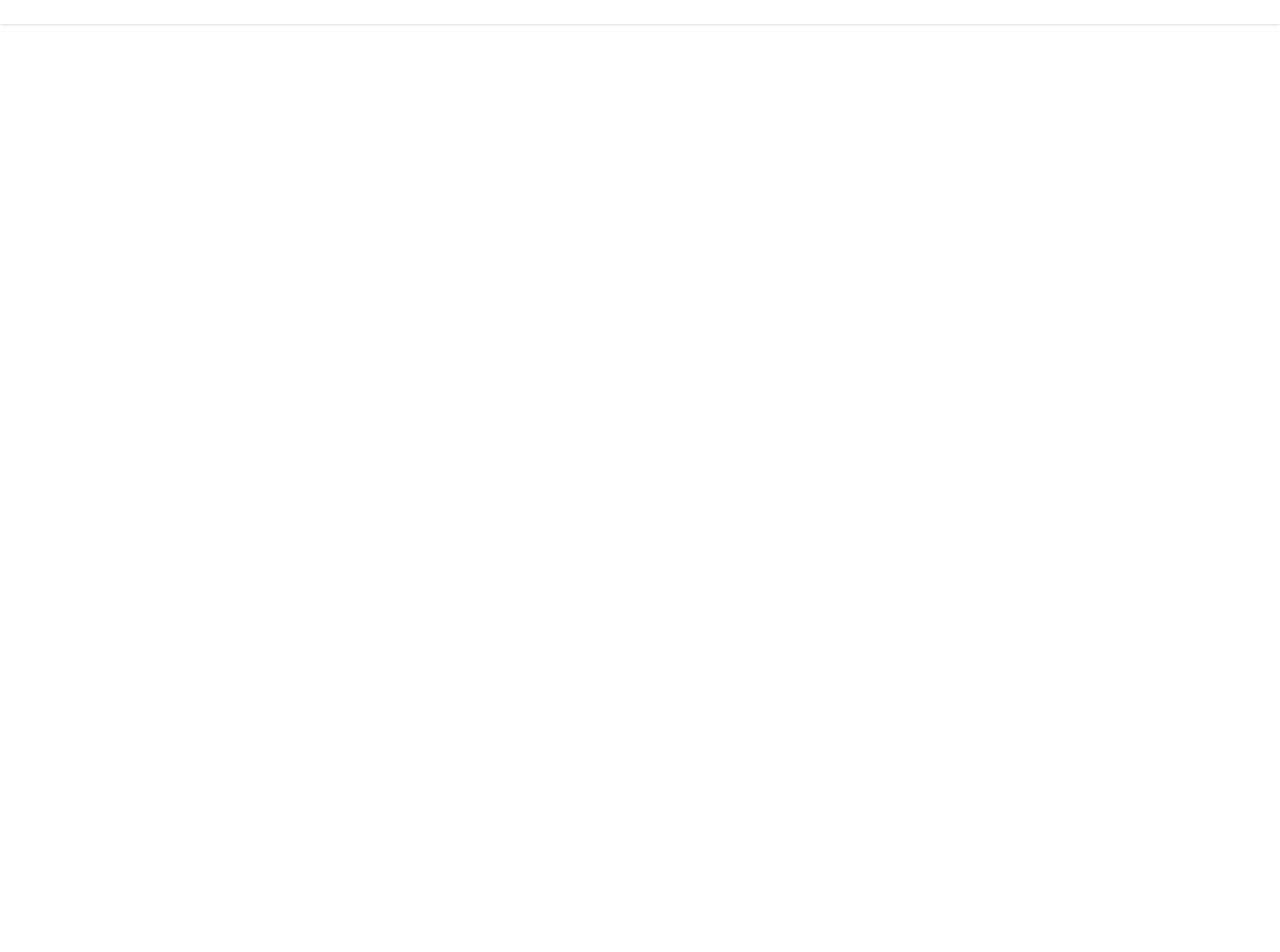
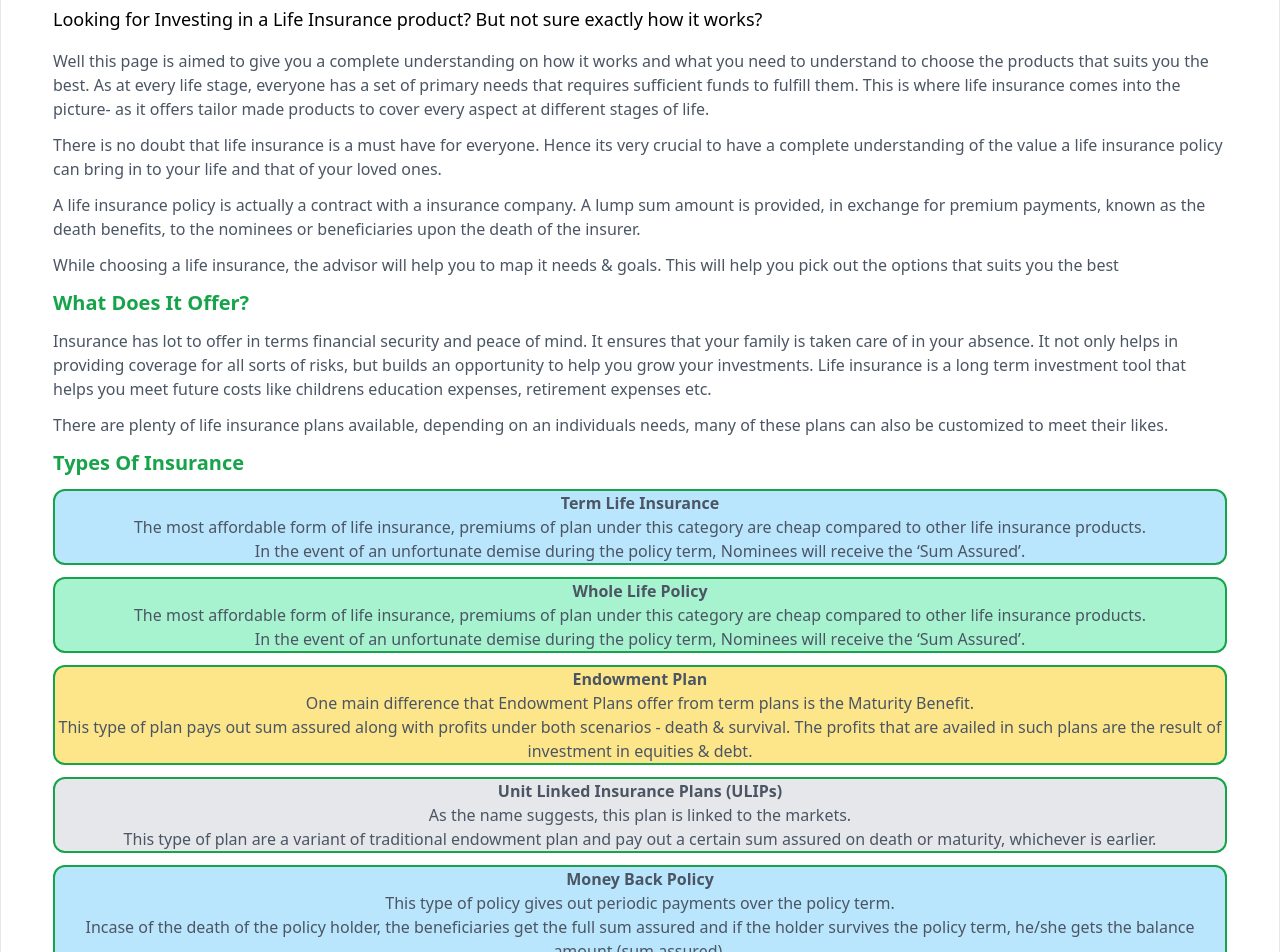
Before and after one commit to veeresh-27/businessProfile, a Next.js app: page /insurance in a window 1280 px wide. Shown: the part 180-1132 px from the top of the page. Before the commit the page ends 800 px from the top, so only its background shows below. Built offline with nearby package versions, Linux system fonts and the light colour scheme.

Commit message:
insurance page updated

```diff
--- a/pages/insurance/index.js
+++ b/pages/insurance/index.js
@@ -1,3 +1,144 @@
+// import insurance from "../public/img/insurance.png";
+
+// import life from "../public/img/life-insurance.png";
+// import Image from "next/image";
 export default function Insurance() {
-  return <div>Insurance</div>;
+  return (
+    <>
+      {" "}
+      <h1 className="text-xl text-green-600 text-center font-bold">
+        Life Insurance
+      </h1>
+      <div className="border mt-10  bg-white-200  justify-center   ">
+        <div className="mx-9 p-4 ">
+          <div>
+            <h1 className="text-xl text-green-600  font-bold">
+              Why Life Insurance
+            </h1>
+
+            <h2 className="text-lg my-4   ">
+              Looking for Investing in a Life Insurance product? But not sure
+              exactly how it works?
+            </h2>
+
+            <p className="  text-md font-base text-gray-600 my-3 ">
+              Well this page is aimed to give you a complete understanding on
+              how it works and what you need to understand to choose the
+              products that suits you the best. As at every life stage, everyone
+              has a set of primary needs that requires sufficient funds to
+              fulfill them. This is where life insurance comes into the picture-
+              as it offers tailor made products to cover every aspect at
+              different stages of life.
+            </p>
+            <div className="text-md font-base text-gray-600">
+              {/*<Image className="rounded-md" src={life} alt="" />*/}
+              <p>
+                There is no doubt that life insurance is a must have for
+                everyone. Hence its very crucial to have a complete
+                understanding of the value a life insurance policy can bring in
+                to your life and that of your loved ones.
+              </p>
+              <p className="my-3">
+                A life insurance policy is actually a contract with a insurance
+                company. A lump sum amount is provided, in exchange for premium
+                payments, known as the death benefits, to the nominees or
+                beneficiaries upon the death of the insurer.
+              </p>
+              <p className="my-3">
+                While choosing a life insurance, the advisor will help you to
+                map it needs & goals. This will help you pick out the options
+                that suits you the best
+              </p>
+            </div>
+          </div>
+          <div>
+            <h1 className="text-xl font-bold text-green-600 ">
+              What Does It Offer?
+            </h1>
+
+            <p className="  text-md font-base text-gray-600 my-3 ">
+              Insurance has lot to offer in terms financial security and peace
+              of mind. It ensures that your family is taken care of in your
+              absence. It not only helps in providing coverage for all sorts of
+              risks, but builds an opportunity to help you grow your
+              investments. Life insurance is a long term investment tool that
+              helps you meet future costs like childrens education expenses,
+              retirement expenses etc.
+            </p>
+            <p className="text-md font-base text-gray-600 my-3 ">
+              There are plenty of life insurance plans available, depending on
+              an individuals needs, many of these plans can also be customized
+              to meet their likes.
+            </p>
+          </div>
+          <div>
+            <h1 className="text-xl font-bold text-green-600 ">
+              Types Of Insurance
+            </h1>
+
+            <div className=" border-2 border-green-600  bg-sky-200 rounded-xl text-md   text-center font-base text-gray-600 my-3 ">
+              <h2 className="text-md  font-bold">Term Life Insurance</h2>
+              <p>
+                The most affordable form of life insurance, premiums of plan
+                under this category are cheap compared to other life insurance
+                products.
+              </p>
+              <p>
+                In the event of an unfortunate demise during the policy term,
+                Nominees will receive the ‘Sum Assured’.
+              </p>
+            </div>
+
+            <div className=" border-2 border-green-600 bg-emerald-200 rounded-xl text-md   text-center font-base text-gray-600 my-3 ">
+              <h2 className="text-md  font-bold">Whole Life Policy</h2>
+              <p>
+                The most affordable form of life insurance, premiums of plan
+                under this category are cheap compared to other life insurance
+                products.
+              </p>
+              <p>
+                In the event of an unfortunate demise during the policy term,
+                Nominees will receive the ‘Sum Assured’.
+              </p>
+            </div>
+            <div className=" border-2 border-green-600 bg-amber-200 rounded-xl  text-md   text-center font-base text-gray-600 my-3 ">
+              <h2 className="text-md  font-bold">Endowment Plan</h2>
+              <p>
+                One main difference that Endowment Plans offer from term plans
+                is the Maturity Benefit.
+              </p>
+              <p>
+                This type of plan pays out sum assured along with profits under
+                both scenarios - death & survival. The profits that are availed
+                in such plans are the result of investment in equities & debt.
+              </p>
+            </div>
+            <div className=" border-2 border-green-600 bg-gray-200 rounded-xl   text-md   text-center font-base text-gray-600 my-3 ">
+              <h2 className="text-md  font-bold">
+                Unit Linked Insurance Plans (ULIPs)
+              </h2>
+              <p>As the name suggests, this plan is linked to the markets.</p>
+              <p>
+                This type of plan are a variant of traditional endowment plan
+                and pay out a certain sum assured on death or maturity,
+                whichever is earlier.
+              </p>
+            </div>
+            <div className=" border-2 border-green-600  bg-sky-200 rounded-xl   text-md   text-center font-base text-gray-600 my-3 ">
+              <h2 className="text-md  font-bold">Money Back Policy</h2>
+              <p>
+                This type of policy gives out periodic payments over the policy
+                term.
+              </p>
+              <p>
+                Incase of the death of the policy holder, the beneficiaries get
+                the full sum assured and if the holder survives the policy term,
+                he/she gets the balance amount (sum assured).
+              </p>
+            </div>
+          </div>
+        </div>
+      </div>
+    </>
+  );
 }
```
Also changed, not shown: public/icons/iconArrow/index.js (+16 -9 lines).
